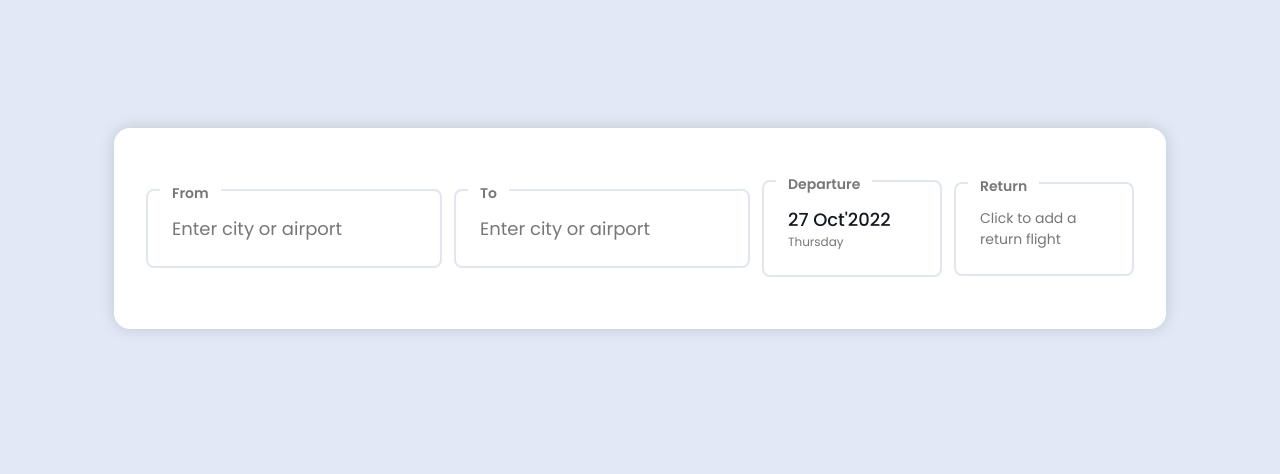
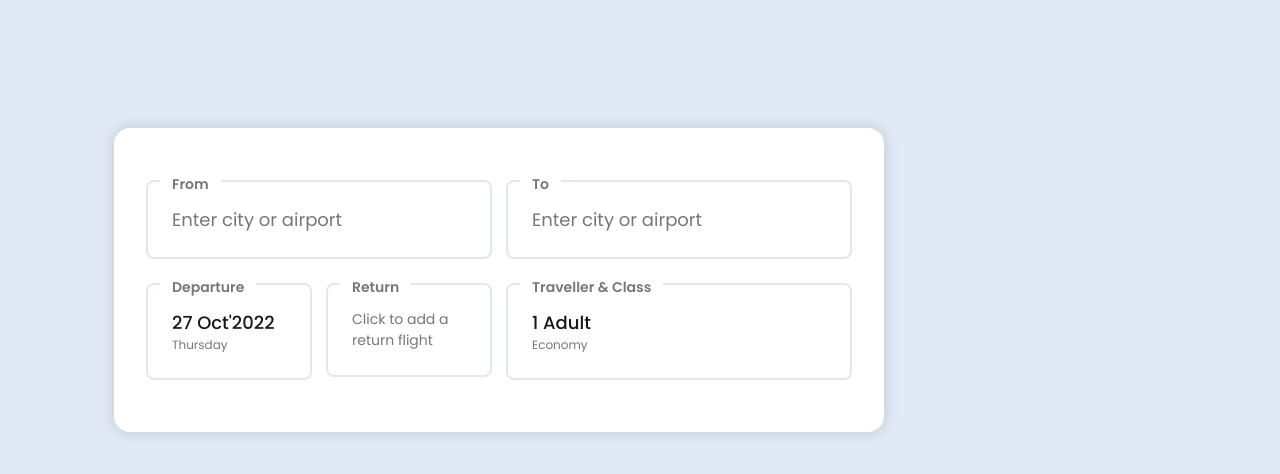
Before and after one commit to nirajbagdi/react-flights, a React (Create React App) app: page / in a window 1280 px wide. Shown: the top 474 px of the page. Built offline with nearby package versions, Linux system fonts and the light colour scheme; no server answers.

Commit message:
fixed layout

```diff
--- a/src/components/FlightFields/FlightField.module.scss
+++ b/src/components/FlightFields/FlightField.module.scss
@@ -9,14 +9,18 @@ $color-gray-7: #777;
 .fieldContainer {
     position: relative;
 
-    &:first-child,
-    &:nth-child(2) {
-        max-width: 30rem;
+    &:first-child {
+        grid-column: 1/3;
+    }
+
+    &:nth-child(2),
+    &:last-child {
+        grid-column: 3/-1;
     }
 
     &:nth-child(3),
     &:nth-child(4) {
-        max-width: 18rem;
+        grid-row: 2;
     }
 }
 
@@ -67,6 +71,7 @@ $color-gray-7: #777;
     overflow: hidden;
 
     &.slideLeft {
-        left: -400px;
+        top: -73px;
+        left: 10px;
     }
 }
--- a/src/components/FlightFields/FlightFields.module.scss
+++ b/src/components/FlightFields/FlightFields.module.scss
@@ -5,13 +5,11 @@
     border-radius: 16px;
     padding: 5.2rem 3.2rem;
 
-    display: flex;
-    gap: 1.2rem;
-    align-items: center;
+    display: grid;
+    grid-template-columns: repeat(4, 1fr);
+    row-gap: 2.4rem;
+    column-gap: 1.4rem;
+    max-width: 77rem;
 
     box-shadow: 0 0 15px rgba(0, 0, 0, 0.15);
-
-    & > * {
-        flex: 1;
-    }
 }
--- a/src/components/FlightFields/FlightFields.tsx
+++ b/src/components/FlightFields/FlightFields.tsx
@@ -105,7 +105,7 @@ const FlightFields = () => {
                     }}
                 />
 
-                {/* <FlightField
+                <FlightField
                     expand={fieldId === FieldIds.TRAVELLER_CLASS}
                     onExpand={() => setFieldId(FieldIds.TRAVELLER_CLASS)}
                     childComp={<p>Traveller & Class</p>}
@@ -113,7 +113,7 @@ const FlightFields = () => {
                         label: 'Traveller & Class',
                         value: '1 Adult|Economy'
                     }}
-                /> */}
+                />
             </div>
         </div>
     );
```
